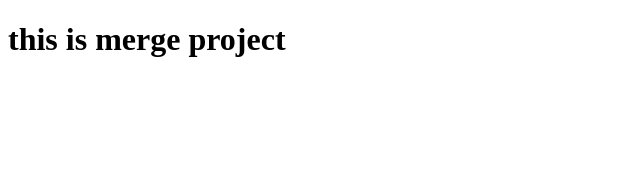
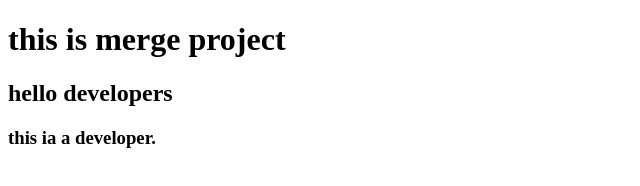
Before and after one commit to amshudhar/merge-ex, a plain HTML site: page index.html in a window 1280 px wide. Shown: the whole page, without its empty margins (0-640 px from the left). Drawn offline with Linux system fonts and the light colour scheme.

Commit message:
amshu commet

```diff
--- a/index.html
+++ b/index.html
@@ -8,6 +8,9 @@
 <body>
 
     <h1>this is merge project</h1>
+    <h2>hello developers</h2>
+    <h3>this ia a developer.</h3>
+
 
 </body>
 </html>
```
